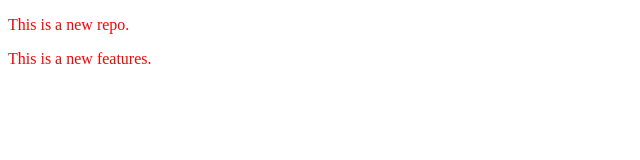
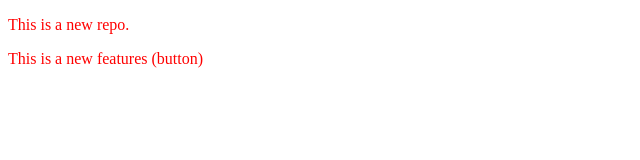
Before and after one commit to anees-d/localrepo, a plain HTML site: page index.html in a window 1280 px wide. Shown: the full height of the page, 0-640 px from the left. Drawn offline with Linux system fonts and the light colour scheme.

Commit message:
Add button

```diff
--- a/index.html
+++ b/index.html
@@ -9,7 +9,7 @@
     </head>
     <body>
         <p>This is a new repo.</p>
-        <p>This is a new features.</p>
+        <p>This is a new features (button) </p>
 
     </body>
     </html>
```
